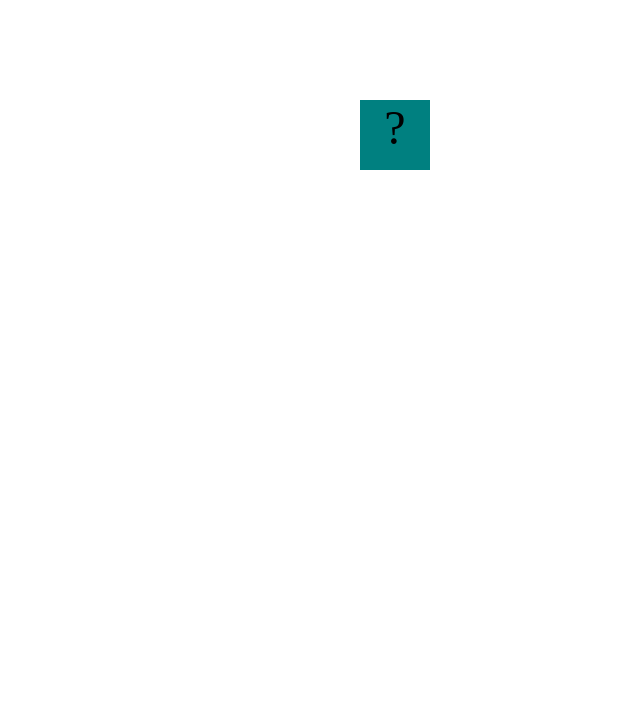
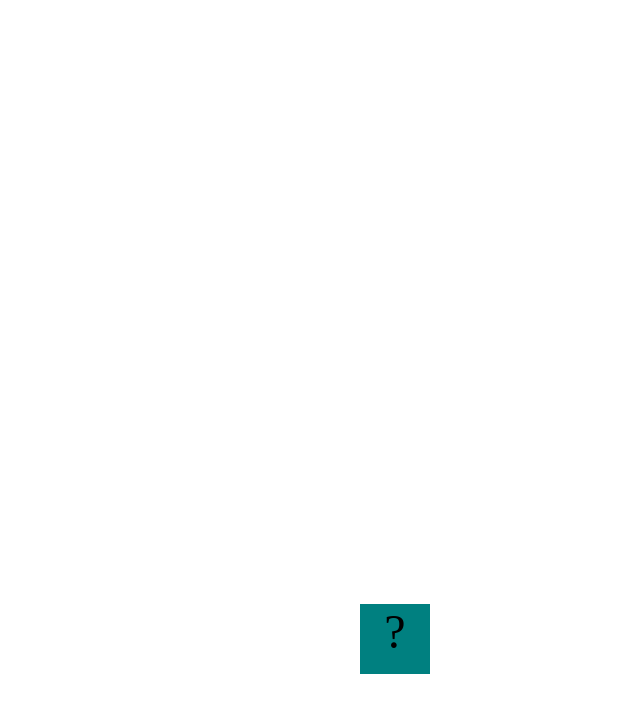
Before and after one commit to mranderson15/mranderson15.github.io, a plain HTML site: page fsd-projects/bouncing-box/index.html in a window 1280 px wide. Shown: the whole page, without its empty margins (640-1280 px from the left). Drawn offline with Linux system fonts and the light colour scheme.

Commit message:
bouncing box bonus

```diff
--- a/fsd-projects/bouncing-box/index.html
+++ b/fsd-projects/bouncing-box/index.html
@@ -49,14 +49,15 @@
         });
 
         // Every 50 milliseconds, call the update Function (see below)
-        setInterval(update, 50);
+        setInterval(update, 10);
 
         // Every time the box is clicked, call the handleBoxClick Function (see below)
         box.on("click", handleBoxClick);
 
         // moves the Box to a new position on the screen along the X-Axis
-        function moveBoxTo(newPositionX) {
+        function moveBoxTo(newPositionX, newPositionY) {
           box.css("left", newPositionX);
+          box.css("top", newPositionY);
         }
 
         // changes the text displayed on the Box
@@ -72,8 +73,10 @@
 
         var positionX = 0;
         var points = 0;
-        var speed = 10;
-
+        var speed = 2;
+        var positionY = 0;
+        var speedY = 2;
+        var boardHeight = jQuery(window).height();
 
 
         /**
@@ -83,12 +86,19 @@
          */
         function update() {
           positionX += speed;
-          moveBoxTo(positionX);
+          positionY += speedY;
+          moveBoxTo(positionX, positionY);
 
           if (positionX > boardWidth) {
             speed *= -1
           } else if (positionX < 0) {
             speed *= -1
+          }
+
+          if (positionY > boardHeight) {
+            speedY *= -1
+          } else if (positionY < 0) {
+            speedY *= -1
           }
 
         }
@@ -101,9 +111,11 @@
          * - move the box to the left side of the screen.
          */
         function handleBoxClick() {
-          positionX = 0;
+          positionX = Math.random() * boardWidth;
+          positionY = Math.random() * boardHeight;
           points++
-          speed = 3 * points + 10;
+          speed = 1.5 * points + 2;
+          speedY = 1.5 * points + 2;
           changeBoxText(points);
 
 
```
